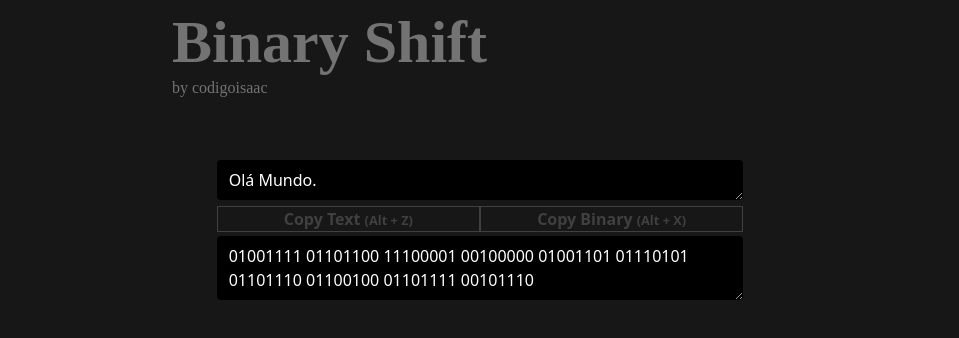
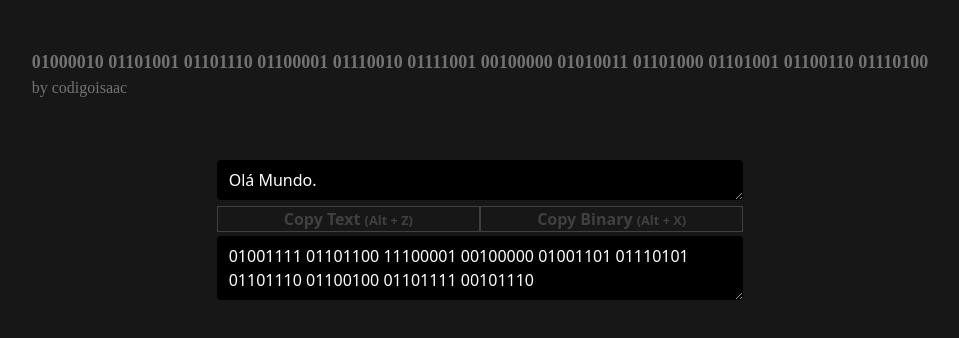
Before and after one commit to codigoisaac/binary-shift, a React (Create React App) app: page / in a window 1280 px wide. Shown: the top 338 px of the page, without its empty margins (160-1119 px from the left). Built offline with nearby package versions, Linux system fonts and the light colour scheme.

Commit message:
Refactor logo repsonsivity

```diff
--- a/src/components/Logo.js
+++ b/src/components/Logo.js
@@ -2,7 +2,7 @@ import React, { useState } from 'react';
 
 export const Logo = () => {
   const initialTitle = 'Binary Shift',
-    initialClass = 'text-3xl md:text-6xl';
+    initialClass = 'text-4xl md:text-6xl';
 
   const [display, setDisplay] = useState(initialTitle);
   const [logoClass, setClass] = useState(initialClass);
@@ -21,15 +21,18 @@ export const Logo = () => {
 
   return (
     <div
-      className="text-neutral-500 font-['Space_Grotesk'] p-3 w-1/2 mx-auto mb-12"
+      className="text-neutral-500 font-['Space_Grotesk'] p-3 w-full mx-auto mb-12 flex flex-col items-center"
       onMouseEnter={() => translateTo('binary')}
       onMouseLeave={() => translateTo('title')}
     >
-      <div className={`${logoClass} font-bold leading-[1.3rem] h-16`}>
-        {display}
-      </div>
       <div>
-        by <span className="hover:text-[#00f] cursor-pointer">codigoisaac</span>
+        <div className={`${logoClass} font-bold min-h-16 flex items-end`}>
+          {display}
+        </div>
+        <div>
+          by{' '}
+          <span className="hover:text-[#00f] cursor-pointer">codigoisaac</span>
+        </div>
       </div>
     </div>
   );
```
